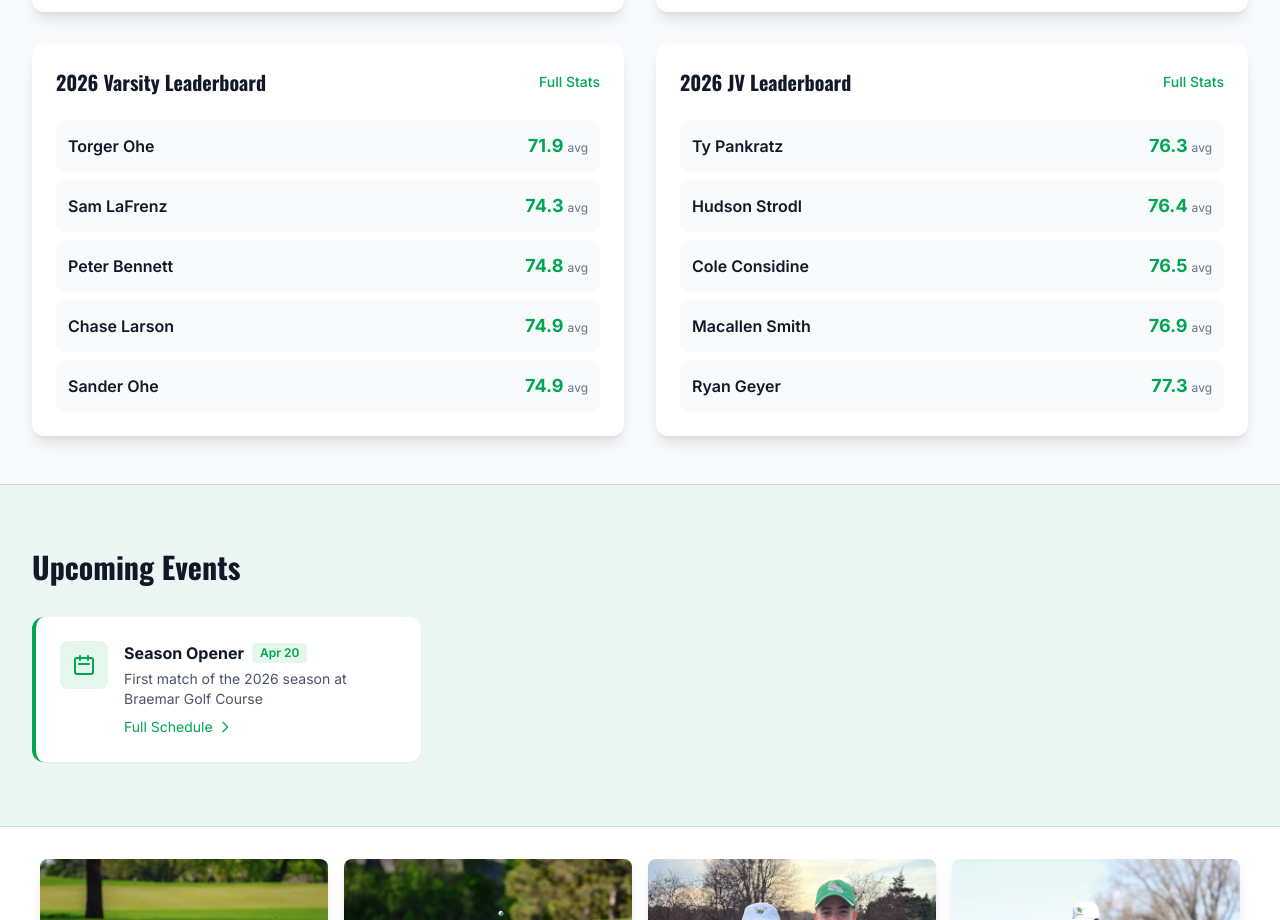
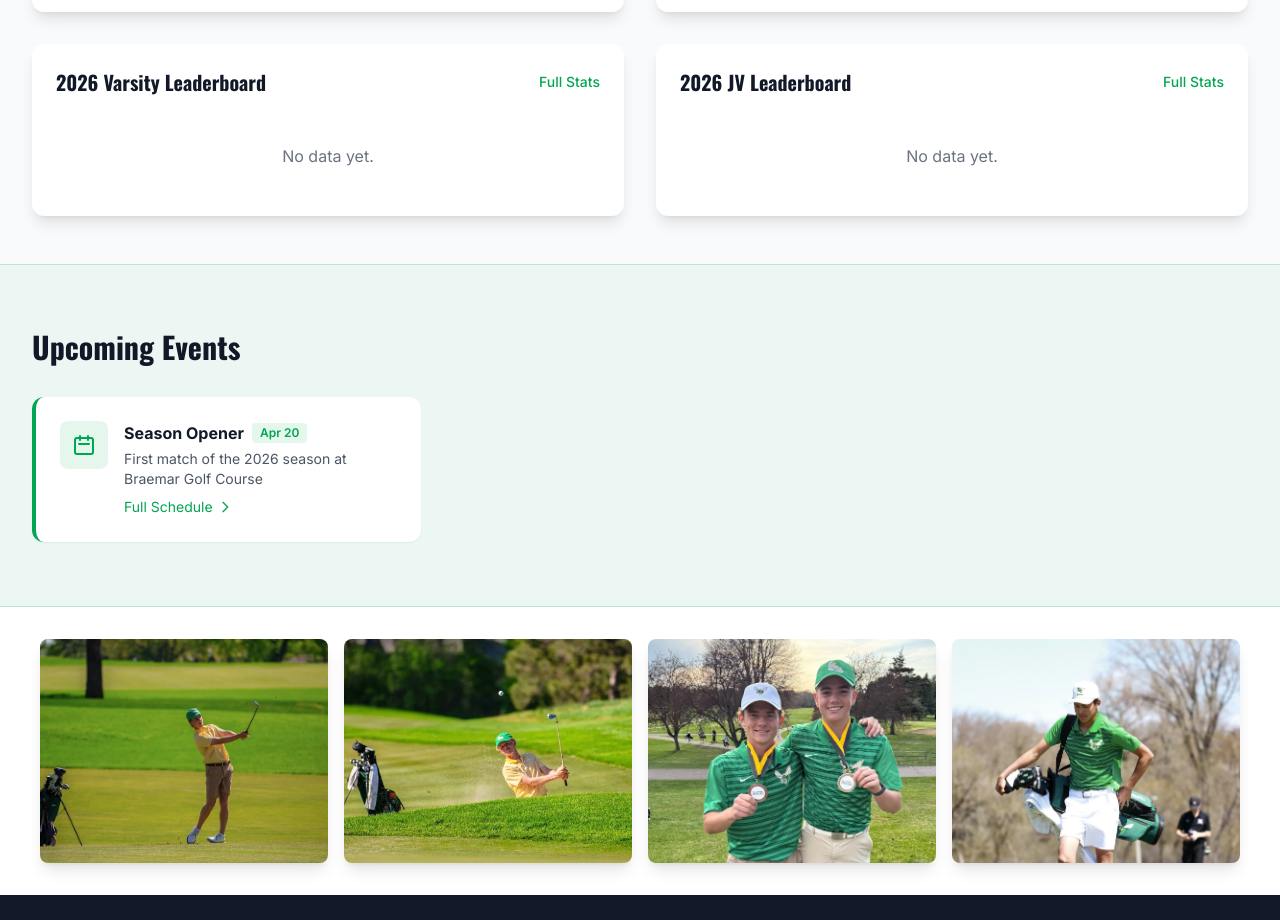
Before and after one commit to rlarson12/edina-golf-website, a React (Vite) app: page / in a window 1280 px wide. Shown: the part 1120-2040 px from the top of the page. Built offline with nearby package versions, Linux system fonts and the light colour scheme.

Commit message:
Fix home leaderboards: use playerStats2026 instead of 2025 data

```diff
--- a/public/version.json
+++ b/public/version.json
@@ -1 +1 @@
-{"buildTime":1776383301086}
+{"buildTime":1776383394790}
--- a/src/pages/Home.jsx
+++ b/src/pages/Home.jsx
@@ -120,12 +120,12 @@ function Home() {
 
   // Get varsity players for leaderboard
   const varsityPlayers = useMemo(() => {
-    return calculateLeaderboard(golfData.playerStats || [], 'varsity')
+    return calculateLeaderboard(golfData.playerStats2026 || [], 'varsity')
   }, [])
 
   // Get JV players for leaderboard
   const jvPlayers = useMemo(() => {
-    return calculateLeaderboard(golfData.playerStats || [], 'jv')
+    return calculateLeaderboard(golfData.playerStats2026 || [], 'jv')
   }, [])
 
   // Transition logic: show pre-season layout until 2026 results exist
```
